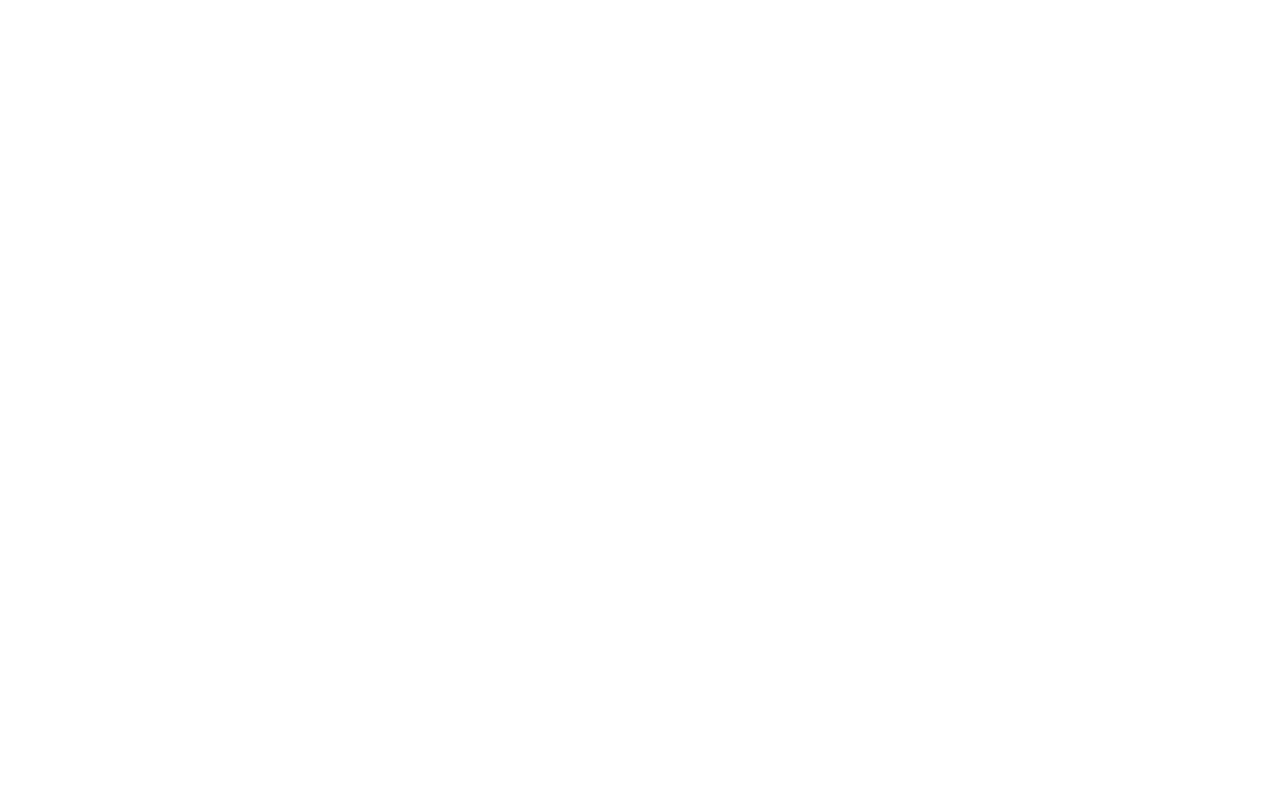
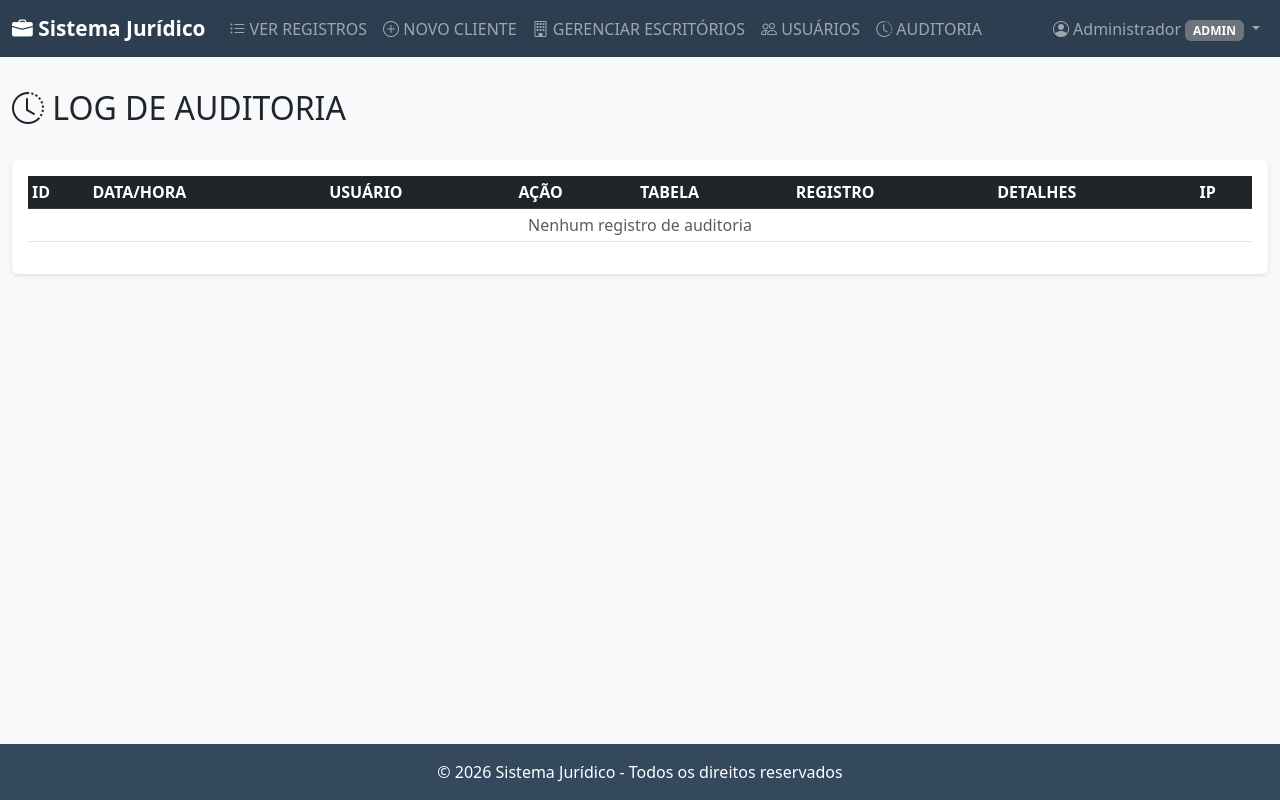
Before and after one commit to bponedev/SISTEMA-JURIDICO, a Flask app: page /admin/audit in a window 1280 px wide. Before the commit the page is empty. Run offline with Flask 3, Linux system fonts and the light colour scheme; a user stored in the database is signed in.

Commit message:
Create audit.html template for audit logs display

```diff
--- a/templates/admin/audit.html
+++ b/templates/admin/audit.html
@@ -1 +1,86 @@
-<!-- audit -->
+{% extends "base.html" %}
+
+{% block title %}Auditoria - Sistema Jurídico{% endblock %}
+
+{% block content %}
+<div class="row mb-4">
+    <div class="col">
+        <h2><i class="bi bi-clock-history"></i> LOG DE AUDITORIA</h2>
+    </div>
+</div>
+
+<div class="card">
+    <div class="card-body">
+        <div class="table-responsive">
+            <table class="table table-sm table-hover">
+                <thead class="table-dark">
+                    <tr>
+                        <th>ID</th>
+                        <th>DATA/HORA</th>
+                        <th>USUÁRIO</th>
+                        <th>AÇÃO</th>
+                        <th>TABELA</th>
+                        <th>REGISTRO</th>
+                        <th>DETALHES</th>
+                        <th>IP</th>
+                    </tr>
+                </thead>
+                <tbody>
+                    {% for log in logs.items %}
+                    <tr>
+                        <td>{{ log.id }}</td>
+                        <td>{{ log.timestamp.strftime('%d/%m/%Y %H:%M:%S') }}</td>
+                        <td>
+                            {% if log.user %}
+                                {{ log.user.username }}
+                            {% else %}
+                                <span class="text-muted">Sistema</span>
+                            {% endif %}
+                        </td>
+                        <td>
+                            <span class="badge bg-{% if log.action == 'CREATE' %}success{% elif log.action == 'UPDATE' %}warning{% elif log.action == 'DELETE' %}danger{% elif log.action == 'RESTORE' %}info{% else %}secondary{% endif %}">
+                                {{ log.action }}
+                            </span>
+                        </td>
+                        <td><code>{{ log.table_name }}</code></td>
+                        <td>{{ log.record_id or '-' }}</td>
+                        <td>
+                            <small>{{ log.details or '-' }}</small>
+                        </td>
+                        <td><small>{{ log.ip_address or '-' }}</small></td>
+                    </tr>
+                    {% else %}
+                    <tr>
+                        <td colspan="8" class="text-center text-muted">Nenhum registro de auditoria</td>
+                    </tr>
+                    {% endfor %}
+                </tbody>
+            </table>
+        </div>
+
+        {% if logs.pages > 1 %}
+        <nav>
+            <ul class="pagination justify-content-center">
+                <li class="page-item {% if not logs.has_prev %}disabled{% endif %}">
+                    <a class="page-link" href="?page={{ logs.prev_num }}">Anterior</a>
+                </li>
+
+                {% for p in logs.iter_pages(left_edge=2, right_edge=2, left_current=2, right_current=2) %}
+                    {% if p %}
+                        <li class="page-item {% if p == logs.page %}active{% endif %}">
+                            <a class="page-link" href="?page={{ p }}">{{ p }}</a>
+                        </li>
+                    {% else %}
+                        <li class="page-item disabled"><span class="page-link">...</span></li>
+                    {% endif %}
+                {% endfor %}
+
+                <li class="page-item {% if not logs.has_next %}disabled{% endif %}">
+                    <a class="page-link" href="?page={{ logs.next_num }}">Próxima</a>
+                </li>
+            </ul>
+        </nav>
+        {% endif %}
+    </div>
+</div>
+{% endblock %}
```
